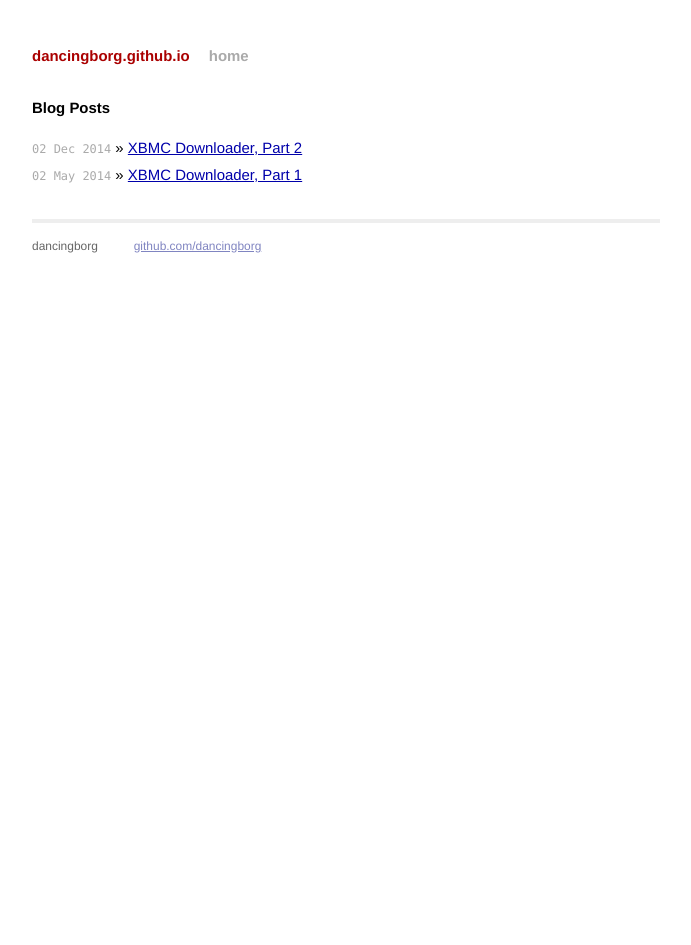
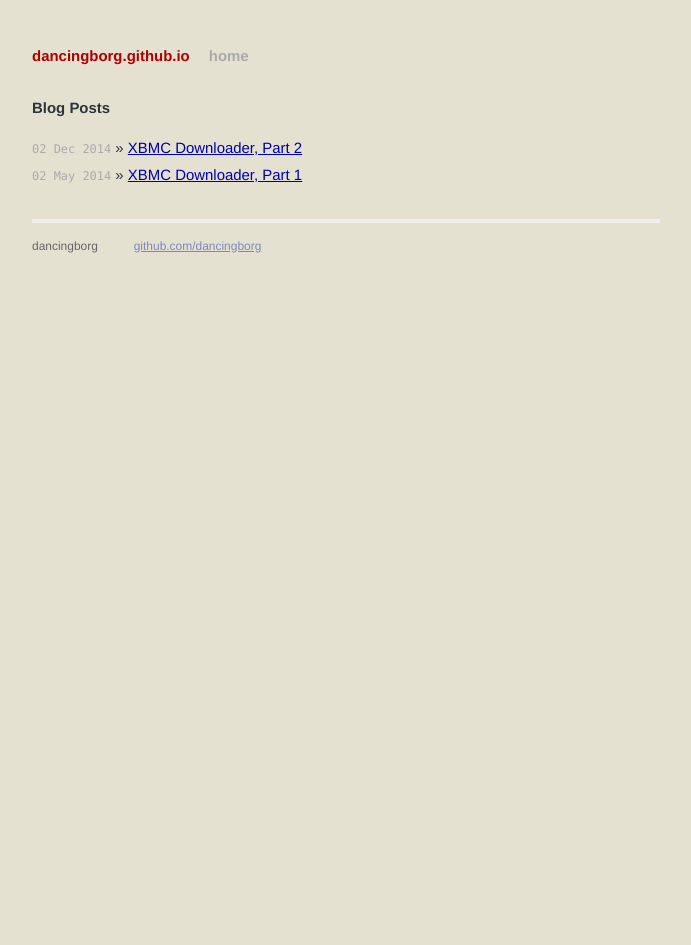
Before and after one commit to andre-abadi/andre-abadi.github.io, a Jekyll site: the page built from index.html, in a window 1280 px wide. Shown: the whole page, without its empty margins (294-985 px from the left). Built offline with Jekyll 4.4.1, drawn with Linux system fonts in a browser that asks for light colours; Markdown is read by kramdown in place of the engine named in the settings.

Commit message:
css colors

```diff
--- a/css/main.css
+++ b/css/main.css
@@ -13,10 +13,11 @@
 html, body { height: 100%; }
 
 body {
-  background-color: #FFF;
+  background-color: #E5E1D1;
   font: 13.34px Helvetica, Arial, sans-serif;
   font-size: small;
   text-align: center;
+  color: #2C343B
 }
 
 h1, h2, h3, h4, h5, h6 {
```
